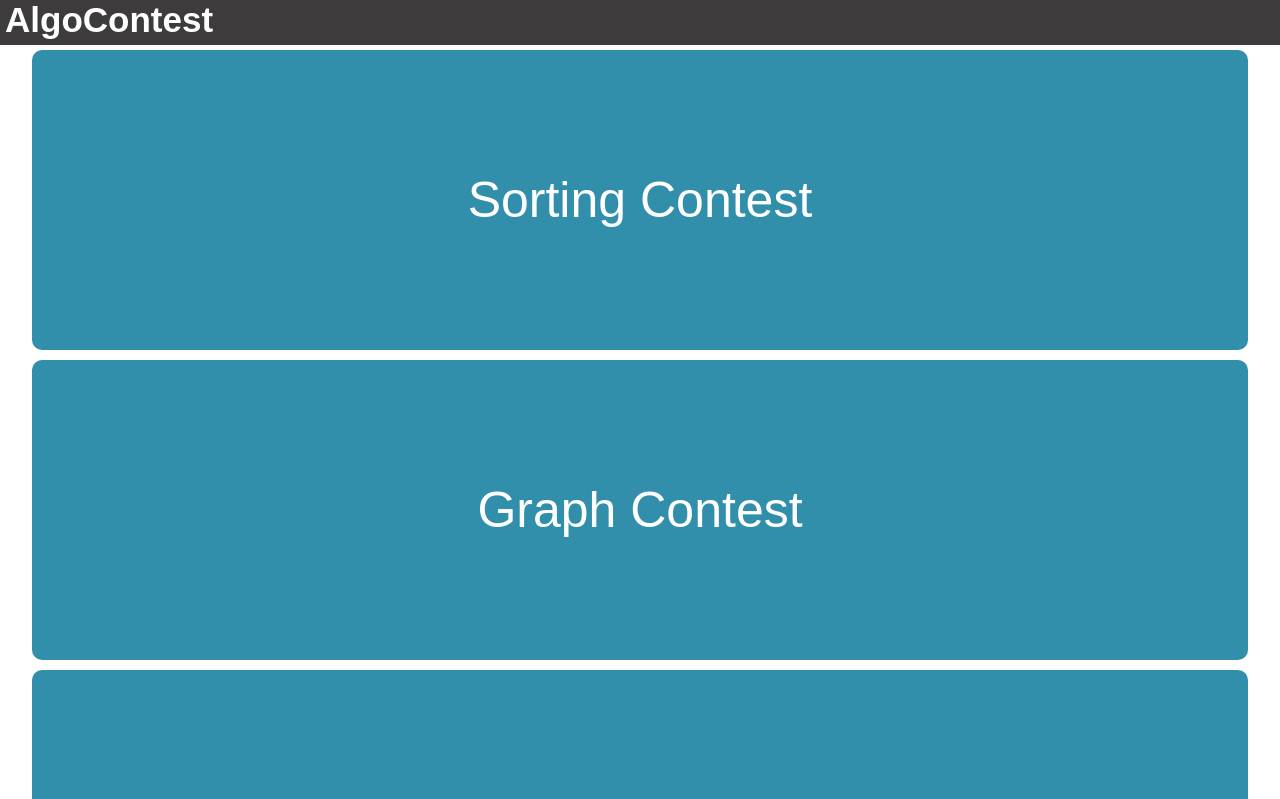
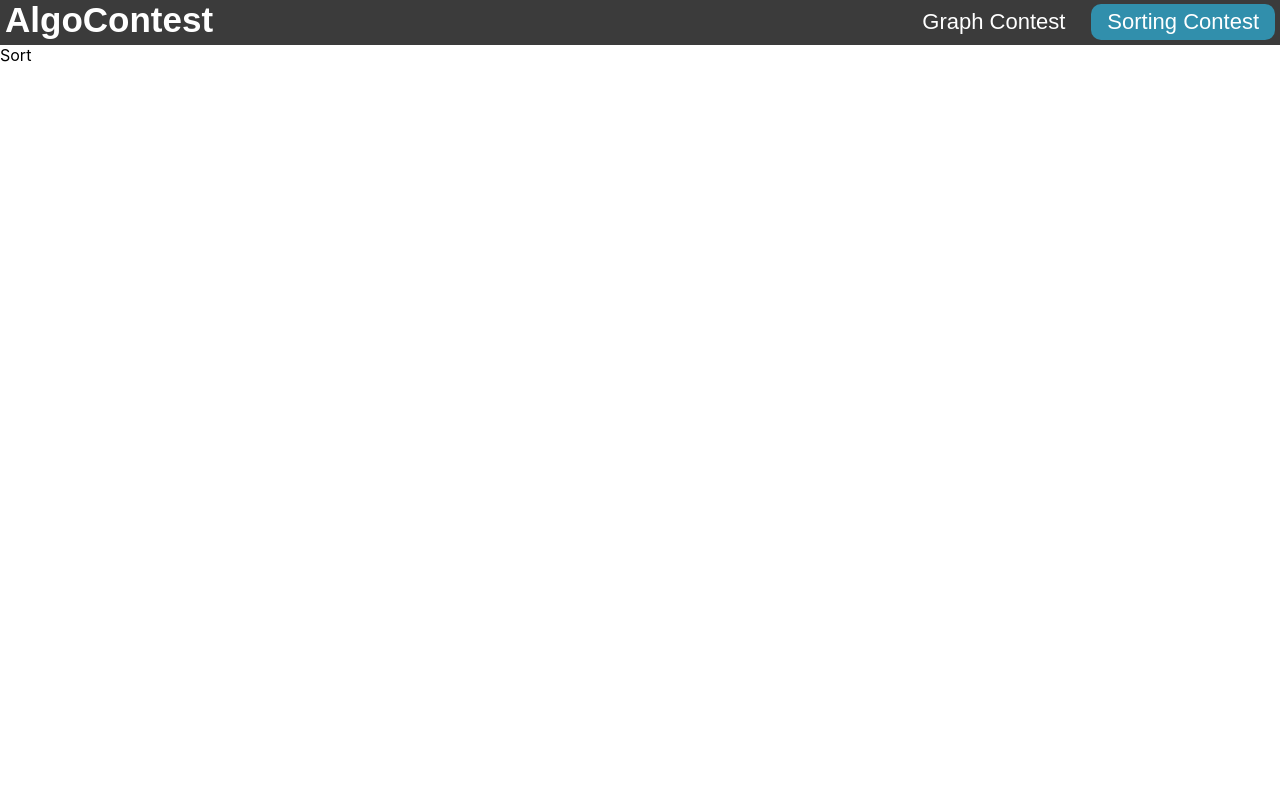
Before and after one commit to benshinnick/algorithm-contest, a React (Create React App) app: page / in a window 1280 px wide. Shown: the top 799 px of the page. Built offline with nearby package versions, Linux system fonts and the light colour scheme.

Commit message:
Removed the menu page and added those buttons to the header for a better user experience

```diff
--- a/src/AlgoContest/AlgoContest.css
+++ b/src/AlgoContest/AlgoContest.css
@@ -6,7 +6,7 @@ html, body {
 }
 
 #algocontestheader {
-    background-color:rgba(46, 44, 44, 0.925);
+    background-color: #3b3b3b;
     margin-top: 0;
     margin-bottom: 0;
     padding-top :0;
@@ -25,26 +25,40 @@ html, body {
     text-decoration: none;
 }
 
-.menubutton {
-    background-color: #318fac;
+#algocontestheader #sortcontestbutton {
+    background-color: transparent;
     border: none;
+    float: right;
     color: white;
-    padding: 15px 32px;
+    padding: 5px 16px;
     text-align: center;
     text-decoration: none;
     display: inline-block;
-    font-size: 50px;
+    font-size: 22px;
     transition-duration: 0.7s;
     border-radius: 10px;
 
-    margin-left: 2.5%;
-    margin-right: 2.5%;
-    margin-top: 5px;
-    margin-bottom: 5px;
-    height: 300px;
-    width: 95%;
+    margin-left: 5px;
+    margin-right: 5px;
+    margin-top: 4px;
+    margin-bottom: 4px;
 }
 
-.menubutton:hover {
-    background-color: #2c2381;
+#algocontestheader #graphcontestbutton {
+    background-color: transparent;
+    border: none;
+    color: white;
+    float: right;
+    padding: 5px 16px;
+    text-align: center;
+    text-decoration: none;
+    display: inline-block;
+    font-size: 22px;
+    transition-duration: 0.7s;
+    border-radius: 10px;
+
+    margin-left: 5px;
+    margin-right: 5px;
+    margin-top: 4px;
+    margin-bottom: 4px;
 }
--- a/src/AlgoContest/AlgoContest.jsx
+++ b/src/AlgoContest/AlgoContest.jsx
@@ -12,32 +12,35 @@ export default class AlgoContest extends React.Component {
     }
 
     componentDidMount() {
-        ReactDOM.render(
-            <div id='homemenu'>
-                <button className='menubutton' onClick={() => this.changePageContentToSortContest()}>Sorting Contest</button>
-                <button className='menubutton' onClick={() => this.changePageContentToGraphContest()}>Graph Contest</button>
-                <button className='menubutton' onClick={() => this.changePageContentToProjectInfo()}>Project Info</button>
-            </div>, document.getElementById('pagecontent'));
-    }
-
-    changePageContentToProjectInfo() {
-        ReactDOM.render(<div>Project Where You Can Watch Algorithms Compete Against Each Other</div>, document.getElementById('pagecontent'));
+        this.changePageContentToSortContest();
     }
 
     changePageContentToSortContest() {
         this.setState({ algorithmType: 'sort' });
+
+        document.querySelector('#sortcontestbutton').style.backgroundColor = '#318fac';
+        document.querySelector('#graphcontestbutton').style.backgroundColor = 'transparent';
+
         ReactDOM.render(<div>Sort</div>, document.getElementById('pagecontent'));
     }
 
     changePageContentToGraphContest() {
         this.setState({ algorithmType: 'graph' });
+
+        document.querySelector('#sortcontestbutton').style.backgroundColor = 'transparent';
+        document.querySelector('#graphcontestbutton').style.backgroundColor = '#318fac';
+
         ReactDOM.render(<div>Graph</div>, document.getElementById('pagecontent'));
     }
 
     render() {
         return (
             <div id='algocontest'>
-                <div id='algocontestheader'><a href="http://localhost:3000/">AlgoContest</a></div>
+                <div id='algocontestheader'>
+                    <a href="http://localhost:3000/">AlgoContest</a>
+                    <button id='sortcontestbutton' onClick={() => this.changePageContentToSortContest()}>Sorting Contest</button>
+                    <button id='graphcontestbutton' onClick={() => this.changePageContentToGraphContest()}>Graph Contest</button>
+                </div>
                 <div id='pagecontent'></div>
             </div>
         );
```
